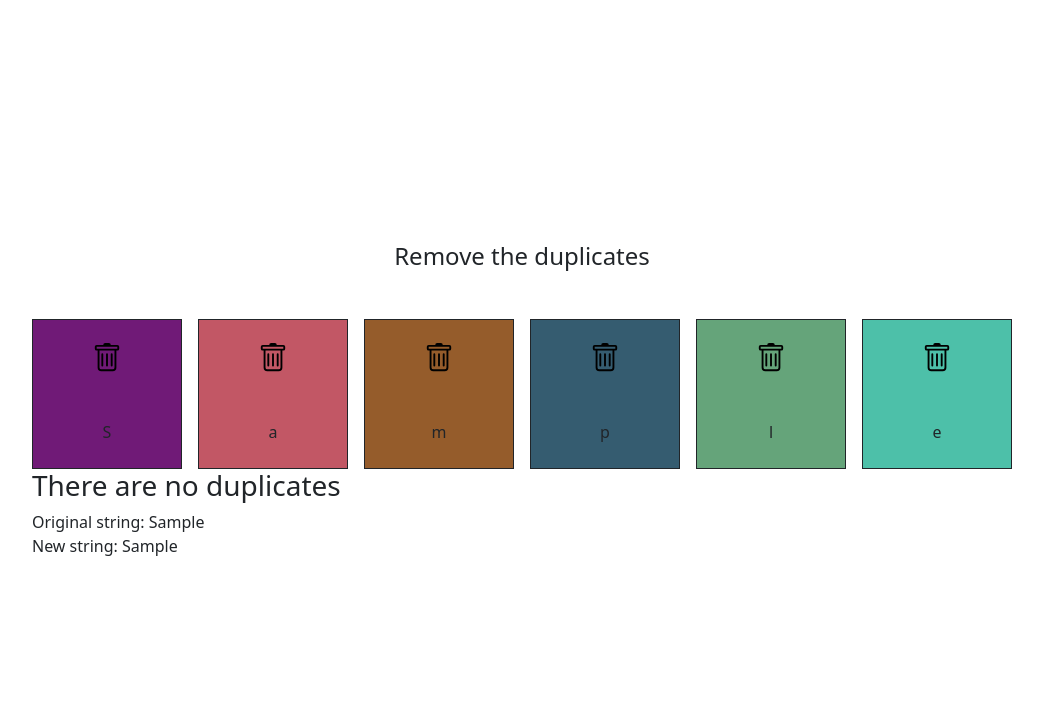
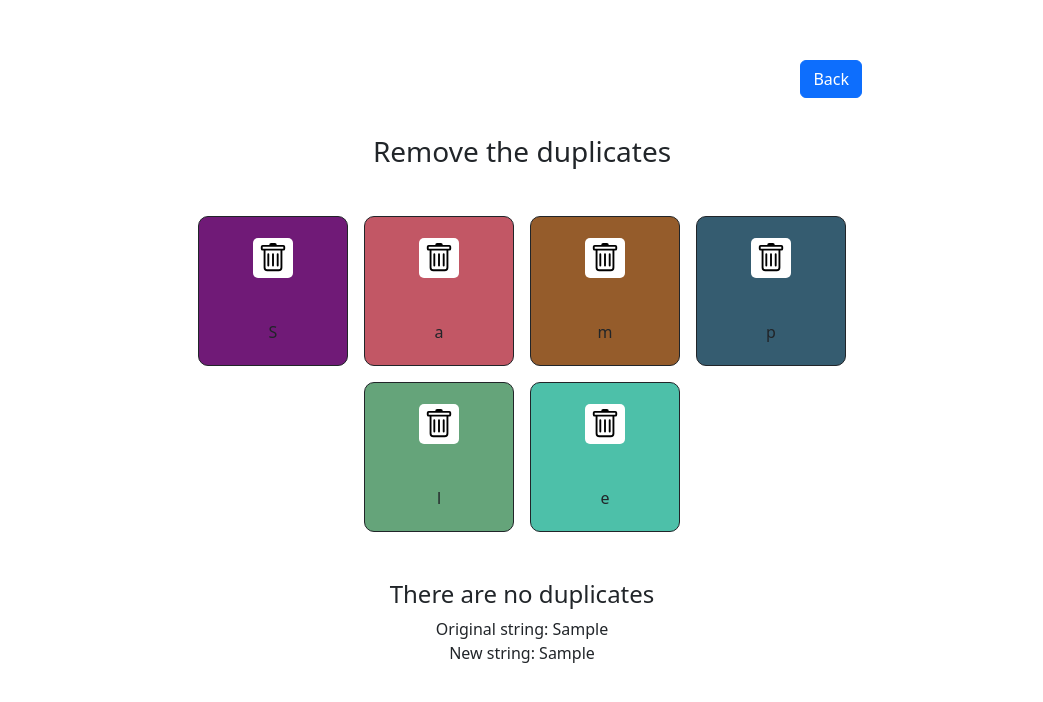
Before and after one commit to ClouddCoder/duplicate-character-remover, a Next.js app: page / in a window 1280 px wide. Both pictures are taken after typing "Sample" into the empty fields and a click on the button "Submit". Shown: the top 702 px of the page, without its empty margins (118-1161 px from the left). Built offline with nearby package versions, Linux system fonts and the light colour scheme.

Commit message:
Update success message style and add back button

```diff
--- a/src/components/duplicates-screen/DuplicatesScreen.jsx
+++ b/src/components/duplicates-screen/DuplicatesScreen.jsx
@@ -7,7 +7,7 @@ import useMessage from "@/utils/hooks/useMessage";
 import useCharacters from "@/utils/hooks/useCharacters";
 import styles from "./DuplicatesScreen.module.css";
 
-function DuplicatesScreen({ onString }) {
+function DuplicatesScreen({ onString, onSetString, onSetHasString }) {
   const characters = useCharacters(onString.split(""));
   const uniqueCharacters = useCharacters([...new Set(onString.split(""))]);
   const { uniqueCharacterColors, setColors } = useUniqueCharacterColors();
@@ -35,7 +35,6 @@ function DuplicatesScreen({ onString }) {
 
   useEffect(() => {
     const handleDeteleDuplicates = (e) => {
-      console.log(e.target);
       if (e.target.name === "delete-duplicate-button") {
         const characterIndex = parseInt(e.target.id.split("-")[1]);
 
@@ -67,9 +66,19 @@ function DuplicatesScreen({ onString }) {
   }, []);
 
   return (
+    <div className={styles.relativeContainer}>
+      <button
+        onClick={() => {
+          onSetString("");
+          onSetHasString(false);
+        }}
+        className={`btn btn-primary ${styles.back}`}
+      >
+        Back
+      </button>
       <div>
         <header className="text-center mb-5">
-        <h2 className="fs-4">Remove the duplicates</h2>
+          <h2 className="fs-3">Remove the duplicates</h2>
         </header>
         <section
           className={`d-flex flex-wrap gap-3 align-items-center justify-content-center ${styles.cards}`}
@@ -81,7 +90,7 @@ function DuplicatesScreen({ onString }) {
               <div
                 key={index}
                 style={{ background: color }}
-              className={`w-20 border border-dark d-flex flex-column justify-content-around text-center ${styles.card}`}
+                className={`w-20 border border-dark d-flex flex-column justify-content-around align-items-center text-center ${styles.card}`}
               >
                 <button
                   name="delete-duplicate-button"
@@ -96,8 +105,8 @@ function DuplicatesScreen({ onString }) {
           })}
         </section>
         {message && (
-        <section>
-          <h3 className="success-header">{message}</h3>
+          <section className="mt-5 text-center">
+            <h3 className="success-header fs-4">{message}</h3>
             <div>
               <span>{`Original string: ${onString}`}</span>
             </div>
@@ -107,6 +116,7 @@ function DuplicatesScreen({ onString }) {
           </section>
         )}
       </div>
+    </div>
   );
 }
 
--- a/src/components/duplicates-screen/DuplicatesScreen.module.css
+++ b/src/components/duplicates-screen/DuplicatesScreen.module.css
@@ -5,13 +5,31 @@
 .card {
   min-width: 150px;
   min-height: 150px;
+  border-radius: 10px;
 }
 
 .button {
-  background: transparent;
+  background: white;
   border: 0;
+  width: 40px;
+  height: 40px;
+  border-radius: 5px;
 }
 
 .button * {
   pointer-events: none;
 }
+
+.relativeContainer {
+  position: relative;
+  width: 700px;
+  height: 700px;
+  display: grid;
+  place-items: center;
+}
+
+.back {
+  position: absolute;
+  top: 10px;
+  right: 10px;
+}
--- a/src/pages/index.js
+++ b/src/pages/index.js
@@ -39,7 +39,11 @@ export default function Home() {
             onHandleChange={handleChange}
           />
         ) : (
-          <DuplicatesScreen onString={string} />
+          <DuplicatesScreen
+            onString={string}
+            onSetString={setString}
+            onSetHasString={setHasString}
+          />
         )}
       </main>
     </>
```
Lines whose indentation alone changed are shown as unchanged.
